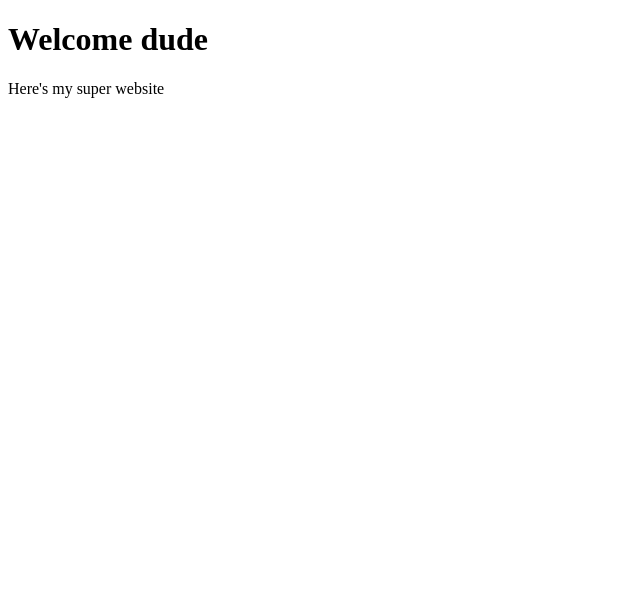
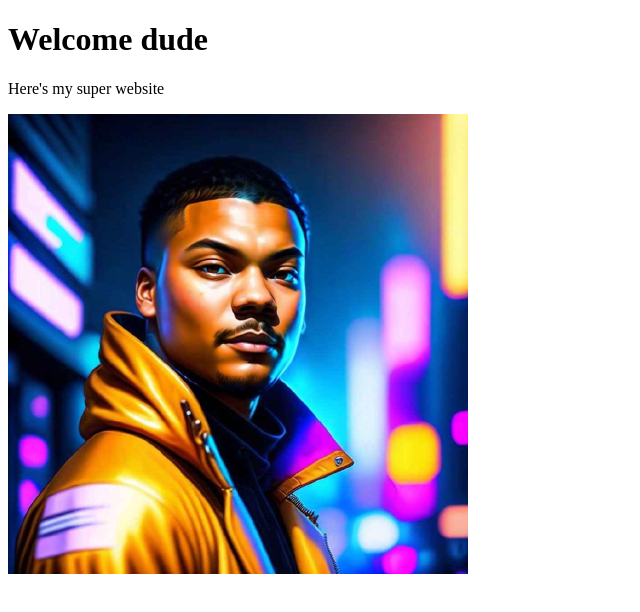
Before and after one commit to hliosone/hliosone.github.io, a plain HTML site: page index.html in a window 1280 px wide. Shown: the whole page, without its empty margins (0-640 px from the left). Drawn offline with Linux system fonts and the light colour scheme.

Commit message:
Added pic

```diff
--- a/index.html
+++ b/index.html
@@ -7,5 +7,6 @@
 <body>
     <h1>Welcome dude</h1>
     <p>Here's my super website</p>
+    <img src="assets/hliosone-avatar.png" alt="hliosone">
 </body>
 </html>
```
Also changed, not shown: assets/hliosone-avatar.png (added).
